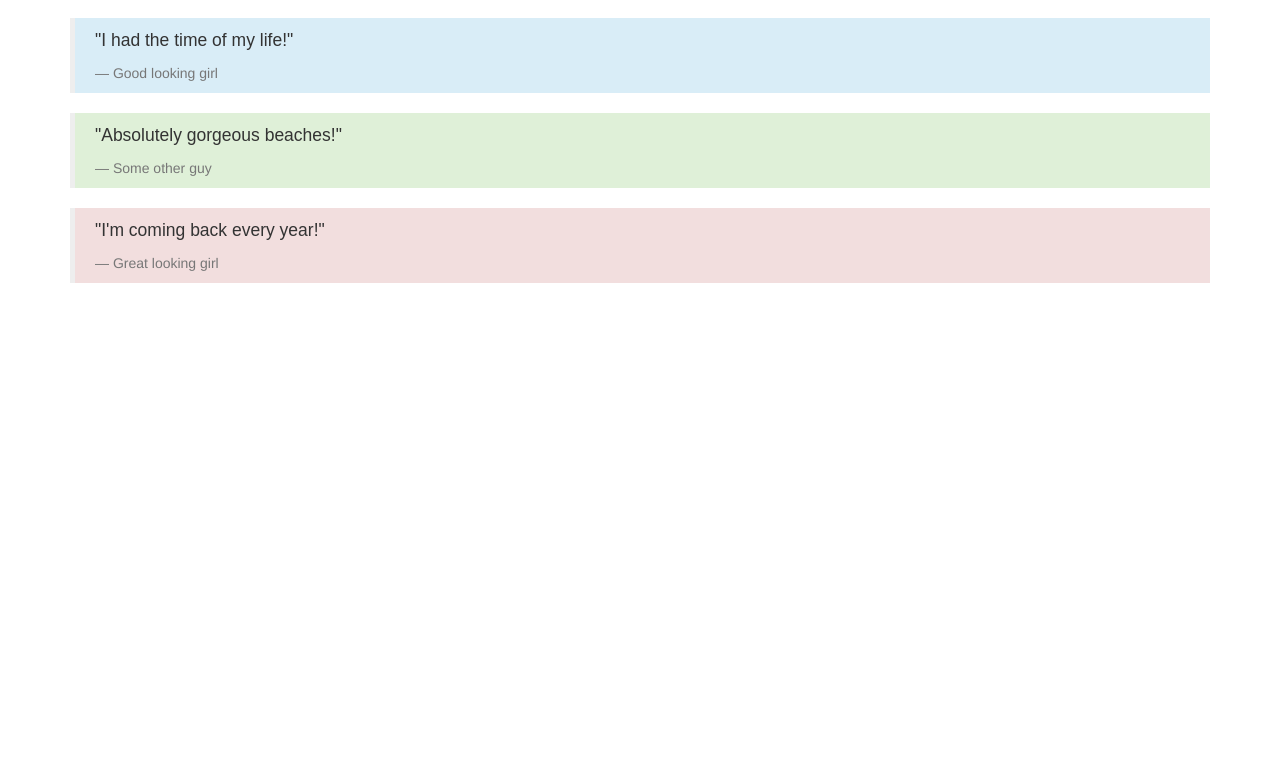
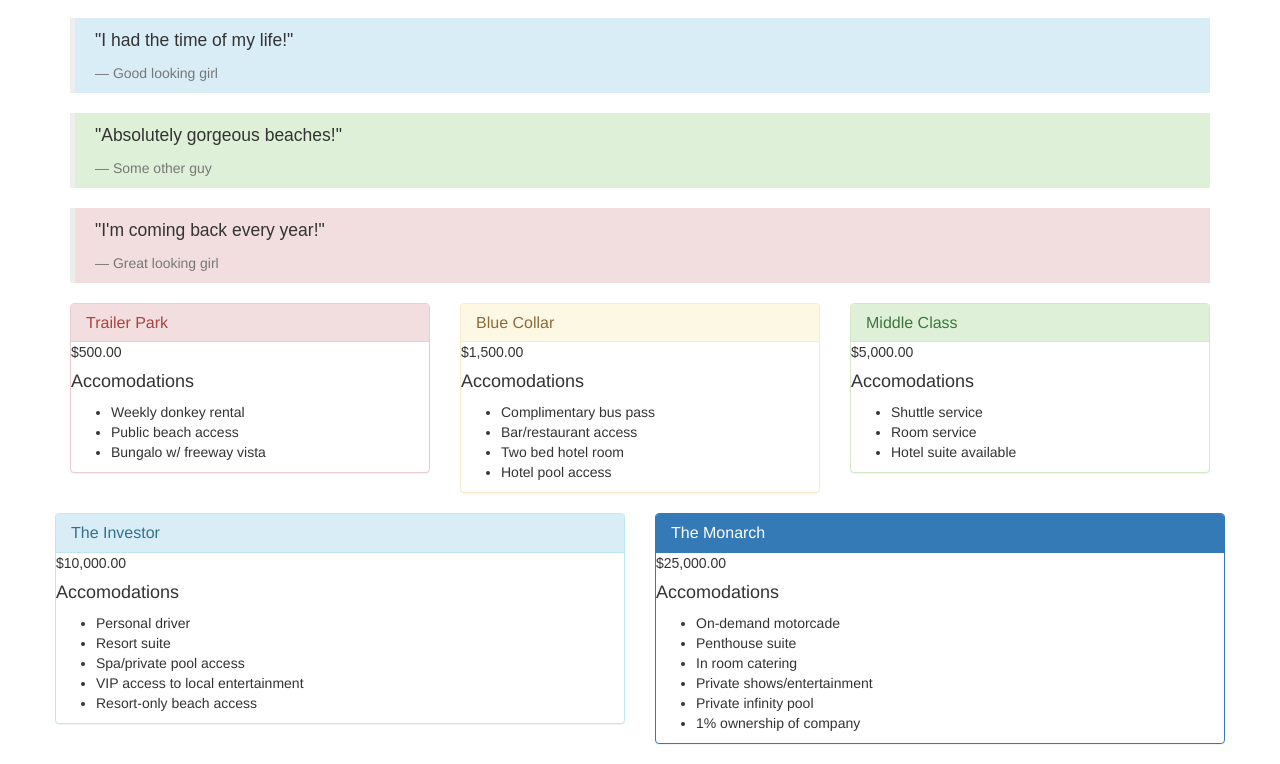
Before and after one commit to DylanCStack/my-vacation, a plain HTML site: page index.html in a window 1280 px wide. Shown: the part 779-1543 px from the top of the page. Before the commit the page ends 1082 px from the top, so only its background shows below. Drawn offline with Linux system fonts and the light colour scheme.

Commit message:
add packages in columns and rows

```diff
--- a/index.html
+++ b/index.html
@@ -49,6 +49,86 @@
         <p>"I'm coming back every year!"</p>
         <footer>Great looking girl</footer>
       </blockquote>
+      <div class="row">
+        <div class="col-md-4">
+          <div class="panel panel-danger"id="1">
+            <div class="panel-heading">
+              <h3 class="panel-title">Trailer Park</h3>
+            </div>
+            <p>$500.00</p>
+            <h4>Accomodations</h4>
+            <ul>
+              <li>Weekly donkey rental</li>
+              <li>Public beach access</li>
+              <li>Bungalo w/ freeway vista</li>
+            </ul>
+          </div>
+        </div>
+        <div class="col-md-4">
+          <div class="panel panel-warning"id="2">
+            <div class="panel-heading">
+              <h3 class="panel-title">Blue Collar</h3>
+            </div>
+            <p>$1,500.00</p>
+            <h4>Accomodations</h4>
+            <ul>
+              <li>Complimentary bus pass</li>
+              <li>Bar/restaurant access</li>
+              <li>Two bed hotel room</li>
+              <li>Hotel pool access</li>
+            </ul>
+          </div>
+        </div>
+        <div class="col-md-4">
+          <div class="panel panel-success"id="3">
+            <div class="panel-heading">
+              <h3 class="panel-title">Middle Class</h3>
+            </div>
+            <p>$5,000.00</p>
+            <h4>Accomodations</h4>
+            <ul>
+              <li>Shuttle service</li>
+              <li>Room service</li>
+              <li>Hotel suite available</li>
+            </ul>
+          </div>
+        </div>
+
+      <div class="row">
+        <div class="col-md-6">
+          <div class="panel panel-info"id="4">
+            <div class="panel-heading">
+              <h3 class="panel-title">The Investor</h3>
+            </div>
+            <p>$10,000.00</p>
+            <h4>Accomodations</h4>
+            <ul>
+              <li>Personal driver</li>
+              <li>Resort suite</li>
+              <li>Spa/private pool access</li>
+              <li>VIP access to local entertainment</li>
+              <li>Resort-only beach access</li>
+            </ul>
+          </div>
+        </div>
+        <div class="col-md-6">
+          <div class="panel panel-primary"id="5">
+            <div class="panel-heading">
+              <h3 class="panel-title">The Monarch</h3>
+            </div>
+            <p>$25,000.00</p>
+            <h4>Accomodations</h4>
+            <ul>
+              <li>On-demand motorcade</li>
+              <li>Penthouse suite</li>
+              <li>In room catering</li>
+              <li>Private shows/entertainment</li>
+              <li>Private infinity pool</li>
+              <li>1% ownership of company</li>
+            </ul>
+          </div>
+        </div>
+      </div>
 
     </div>
   </body>
```
